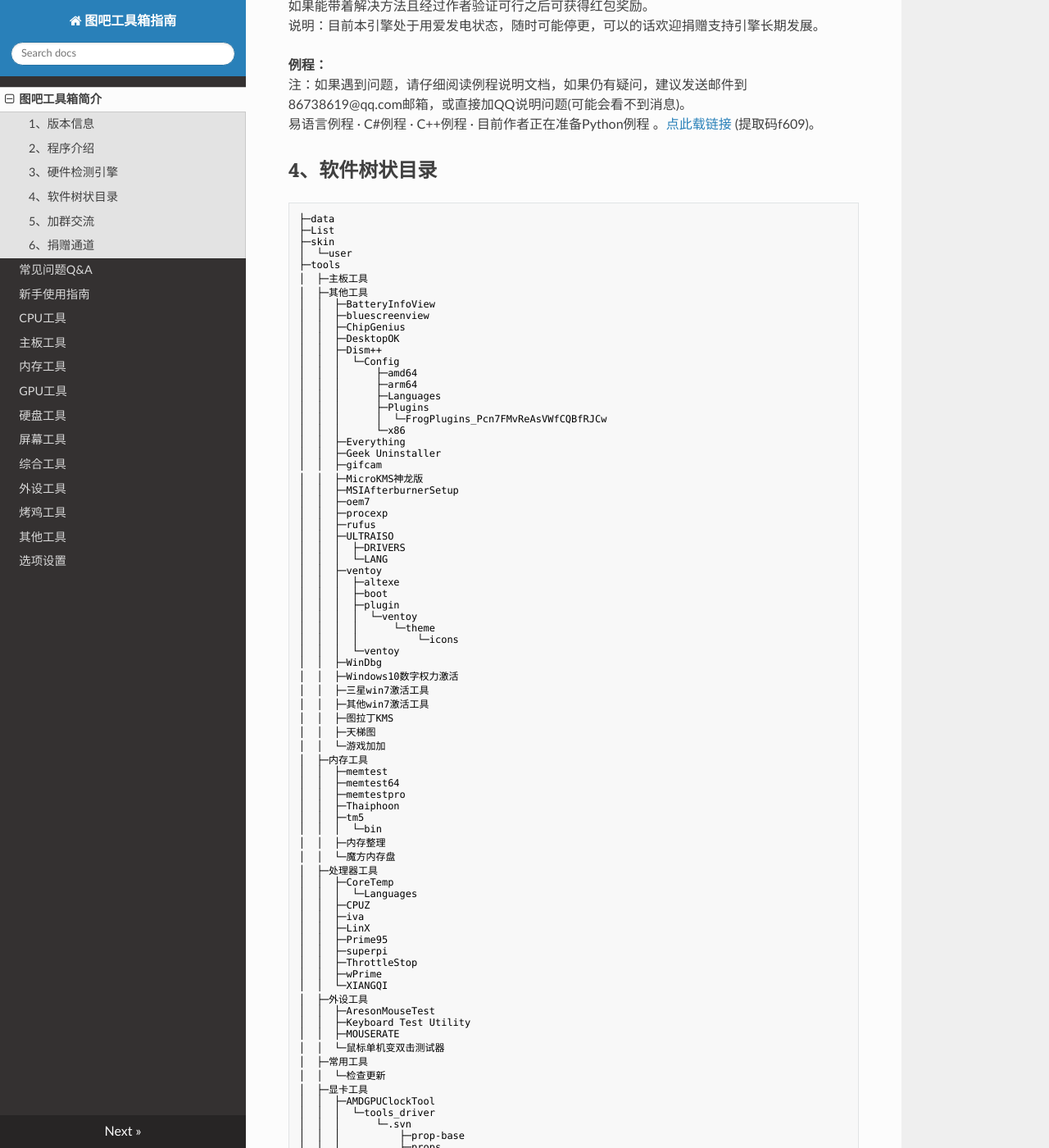
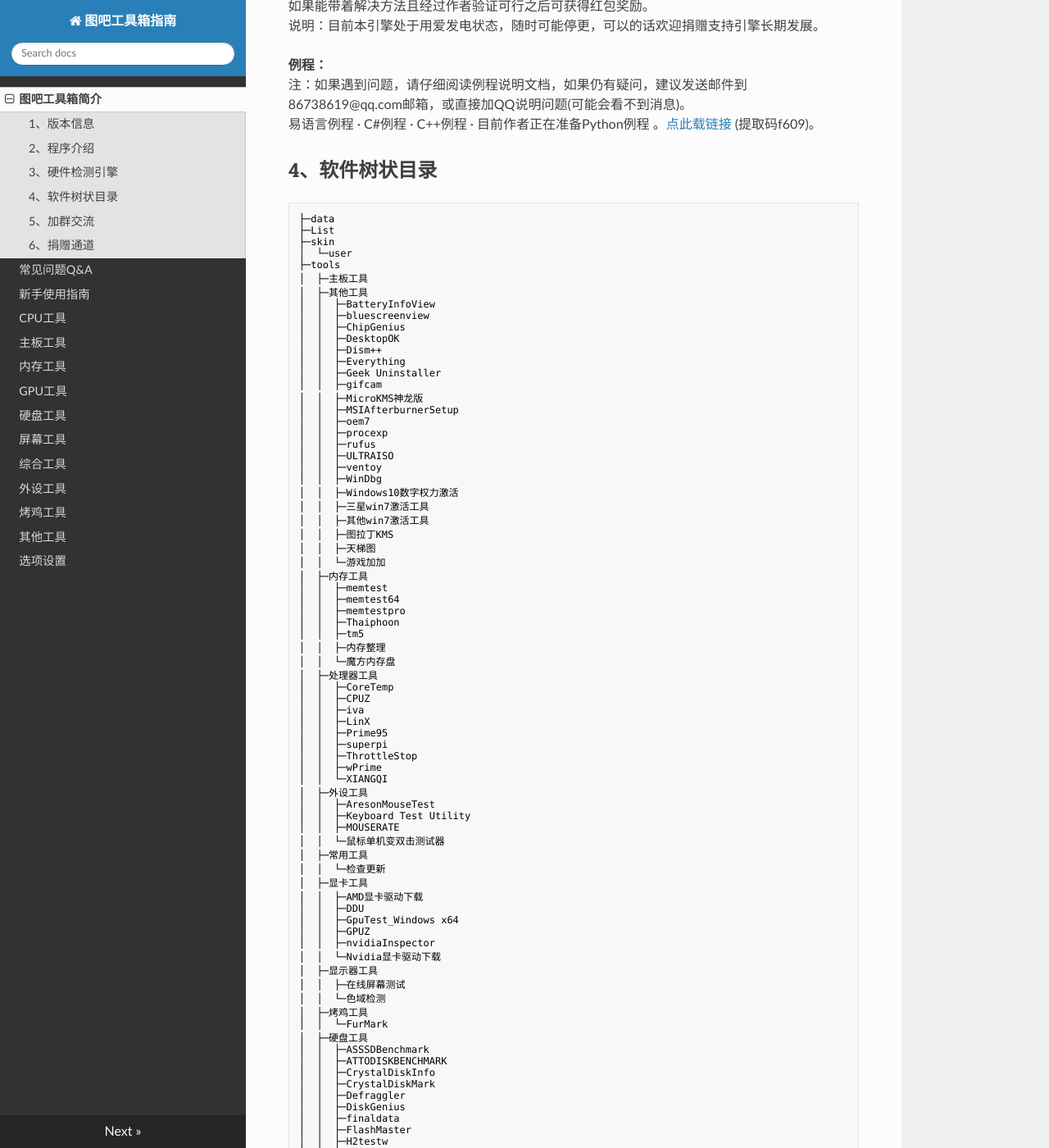
Before and after one commit to Radddder/radddder.github.io, an MkDocs documentation site: the page built from docs/index.md, in a window 1280 px wide and 1400 px high, scrolled down 1669 px. Shown: the whole window at 82% size. Built offline with MkDocs 1.6.1, drawn with Linux system fonts in a browser that asks for light colours; nearby versions of some CDN libraries; some of the changed text lies outside the part shown.

Commit message:
modify file tree

````diff
--- a/docs/index.md
+++ b/docs/index.md
@@ -55,13 +55,6 @@ DIY爱好者的必备工具合。
 │  │  ├─ChipGenius
 │  │  ├─DesktopOK
 │  │  ├─Dism++
-│  │  │  └─Config
-│  │  │      ├─amd64
-│  │  │      ├─arm64
-│  │  │      ├─Languages
-│  │  │      ├─Plugins
-│  │  │      │  └─FrogPlugins_Pcn7FMvReAsVWfCQBfRJCw
-│  │  │      └─x86
 │  │  ├─Everything
 │  │  ├─Geek Uninstaller
 │  │  ├─gifcam
@@ -71,16 +64,7 @@ DIY爱好者的必备工具合。
 │  │  ├─procexp
 │  │  ├─rufus
 │  │  ├─ULTRAISO
-│  │  │  ├─DRIVERS
-│  │  │  └─LANG
 │  │  ├─ventoy
-│  │  │  ├─altexe
-│  │  │  ├─boot
-│  │  │  ├─plugin
-│  │  │  │  └─ventoy
-│  │  │  │      └─theme
-│  │  │  │          └─icons
-│  │  │  └─ventoy
 │  │  ├─WinDbg
 │  │  ├─Windows10数字权力激活
 │  │  ├─三星win7激活工具
@@ -94,12 +78,10 @@ DIY爱好者的必备工具合。
 │  │  ├─memtestpro
 │  │  ├─Thaiphoon
 │  │  ├─tm5
-│  │  │  └─bin
 │  │  ├─内存整理
 │  │  └─魔方内存盘
 │  ├─处理器工具
 │  │  ├─CoreTemp
-│  │  │  └─Languages
 │  │  ├─CPUZ
 │  │  ├─iva
 │  │  ├─LinX
@@ -116,28 +98,9 @@ DIY爱好者的必备工具合。
 │  ├─常用工具
 │  │  └─检查更新
 │  ├─显卡工具
-│  │  ├─AMDGPUClockTool
-│  │  │  └─tools_driver
-│  │  │      └─.svn
-│  │  │          ├─prop-base
-│  │  │          ├─props
-│  │  │          ├─text-base
-│  │  │          └─tmp
-│  │  │              ├─prop-base
-│  │  │              ├─props
-│  │  │              └─text-base
 │  │  ├─AMD显卡驱动下载
 │  │  ├─DDU
-│  │  │  ├─DDU Logs
-│  │  │  └─settings
-│  │  │      ├─AMD
-│  │  │      ├─INTEL
-│  │  │      ├─Languages
-│  │  │      ├─NVIDIA
-│  │  │      └─REALTEK
 │  │  ├─GpuTest_Windows x64
-│  │  │  ├─data
-│  │  │  └─plugins
 │  │  ├─GPUZ
 │  │  ├─nvidiaInspector
 │  │  └─Nvidia显卡驱动下载
@@ -146,30 +109,12 @@ DIY爱好者的必备工具合。
 │  │  └─色域检测
 │  ├─烤鸡工具
 │  │  └─FurMark
-│  │      ├─screenshots
-│  │      └─sound
 │  ├─硬盘工具
 │  │  ├─ASSSDBenchmark
-│  │  │  └─en-US
 │  │  ├─ATTODISKBENCHMARK
 │  │  ├─CrystalDiskInfo
-│  │  │  └─CdiResource
-│  │  │      ├─dialog
-│  │  │      │  ├─flot
-│  │  │      │  └─image
-│  │  │      ├─language
-│  │  │      ├─opus
-│  │  │      ├─themes
-│  │  │      │  └─Shizuku
-│  │  │      └─voice
 │  │  ├─CrystalDiskMark
-│  │  │  └─CdmResource
-│  │  │      ├─DiskSpd
-│  │  │      ├─language
-│  │  │      └─Themes
-│  │  │          └─Shizuku
 │  │  ├─Defraggler
-│  │  │  └─Lang
 │  │  ├─DiskGenius
 │  │  ├─finaldata
 │  │  ├─FlashMaster
@@ -183,19 +128,14 @@ DIY爱好者的必备工具合。
 │  │  ├─URWTEST
 │  │  ├─windirstat
 │  │  └─魔方数据恢复
-│  │      └─config
 │  └─综合检测
 │      ├─AIDA64
-│      │  ├─Language
-│      │  └─SQL_Schema
 │      ├─hwinfo
 │      ├─HWMonitor
 │      ├─OCCT
 │      ├─RWEverything
 │      ├─speccy
-│      │  └─Lang
 │      └─图拉丁硬件检测
-│          └─data
 └─新手指引
 ```
 
````
